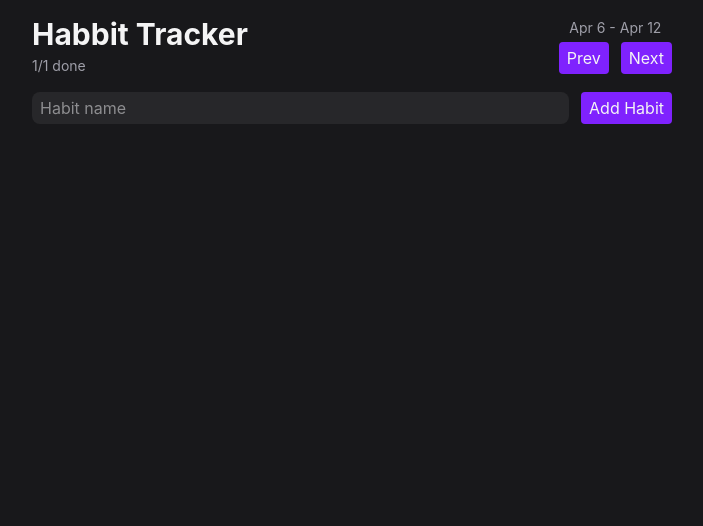
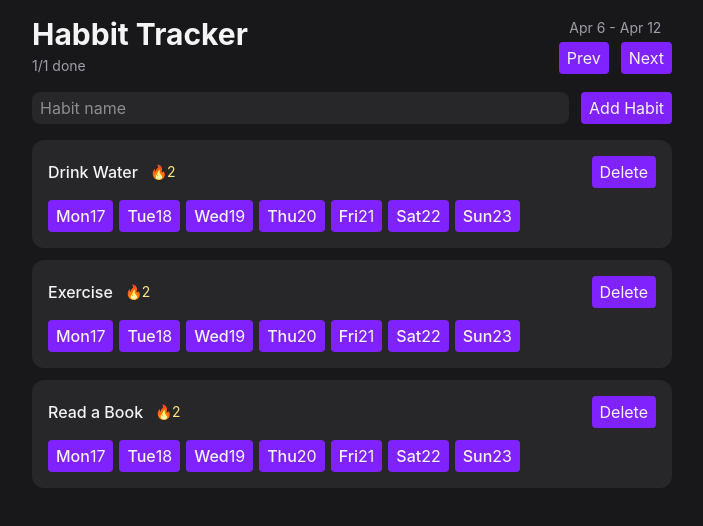
Before and after one commit to ArashKarampour/ReactHabitTracker, a React (Vite) app: page / in a window 1280 px wide. Shown: the top 526 px of the page, without its empty margins (288-991 px from the left). Built offline with nearby package versions, Linux system fonts and the light colour scheme.

Commit message:
feat: creating the HabitList component

```diff
--- a/package.json
+++ b/package.json
@@ -11,6 +11,7 @@
   },
   "dependencies": {
     "@tailwindcss/vite": "^4.3.3",
+    "date-fns": "^4.4.0",
     "react": "^19.2.8",
     "react-dom": "^19.2.8",
     "tailwindcss": "^4.3.3"
--- a/src/components/HabitList.tsx
+++ b/src/components/HabitList.tsx
@@ -1,3 +1,51 @@
+import Button from "./Button";
+import { eachDayOfInterval, endOfWeek, format, startOfWeek } from "date-fns";
+
 export default function HabitList() {
-    return null
+    const habits = [{id: 1, name: "Drink Water"}, {id: 2, name: "Exercise"}, {id: 3, name: "Read a Book"}];
+
+    if (habits.length === 0) {
+        return (
+            <p className="text-center text-zinc-500 py-12">
+                No habits yet! Add one to get started!
+            </p>
+        )
+    }
+
+
+    return (
+        <div className="flex flex-col gap-3">
+            {habits.map(habit => {
+                return <HabitItem key={habit.id} habit={habit}/>
+            })}
+        </div>
+    )
 }
+
+type HabitItemProps = {
+    habit : {id: number, name: string}
+}
+
+function HabitItem({ habit }: HabitItemProps) {
+    const visibleDates = eachDayOfInterval({
+        start: startOfWeek(new Date(), { weekStartsOn: 1 }),
+        end: endOfWeek(new Date(), { weekStartsOn : 1}) });
+
+    return <div className="rounded-xl bg-zinc-800 p-4 flex flex-col">
+        <div className="flex items-center justify-between mb-3">
+            <div className="flex items-center gap-3">
+                <span className="font-medium">{habit.name}</span>
+                <span className="text-sm text-amber-200">🔥2</span>
+            </div>
+            <Button>Delete</Button>
+        </div>
+        <div className="flex gap-1.5">
+            {visibleDates.map(date => (
+                <Button key={date.toISOString()}>
+                    <span className="font-medium">{format(date, "EEE")}</span>
+                    <span>{format(date, "d")}</span>
+                </Button>
+            ))}
+        </div>
+    </div>
+}
```
Also changed, not shown: 1 other file (tests, documents, lock files or other folders).
